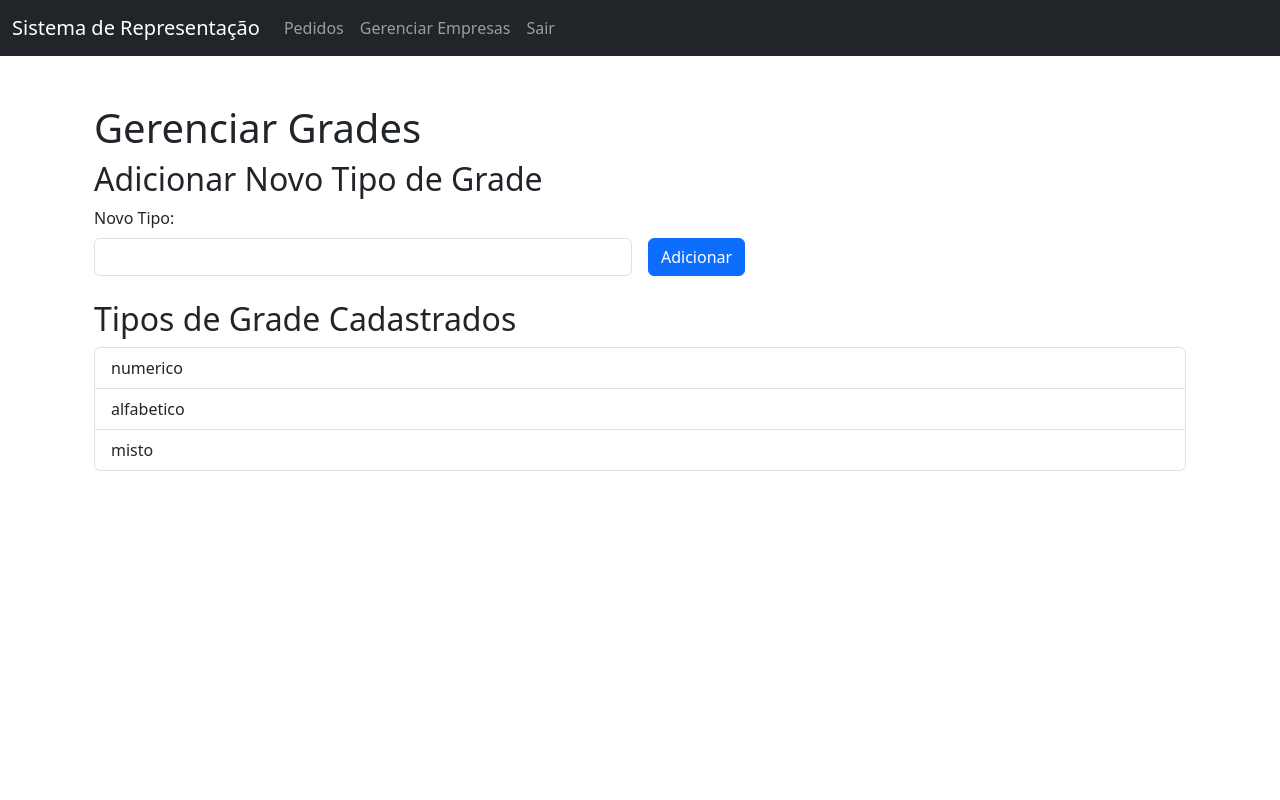
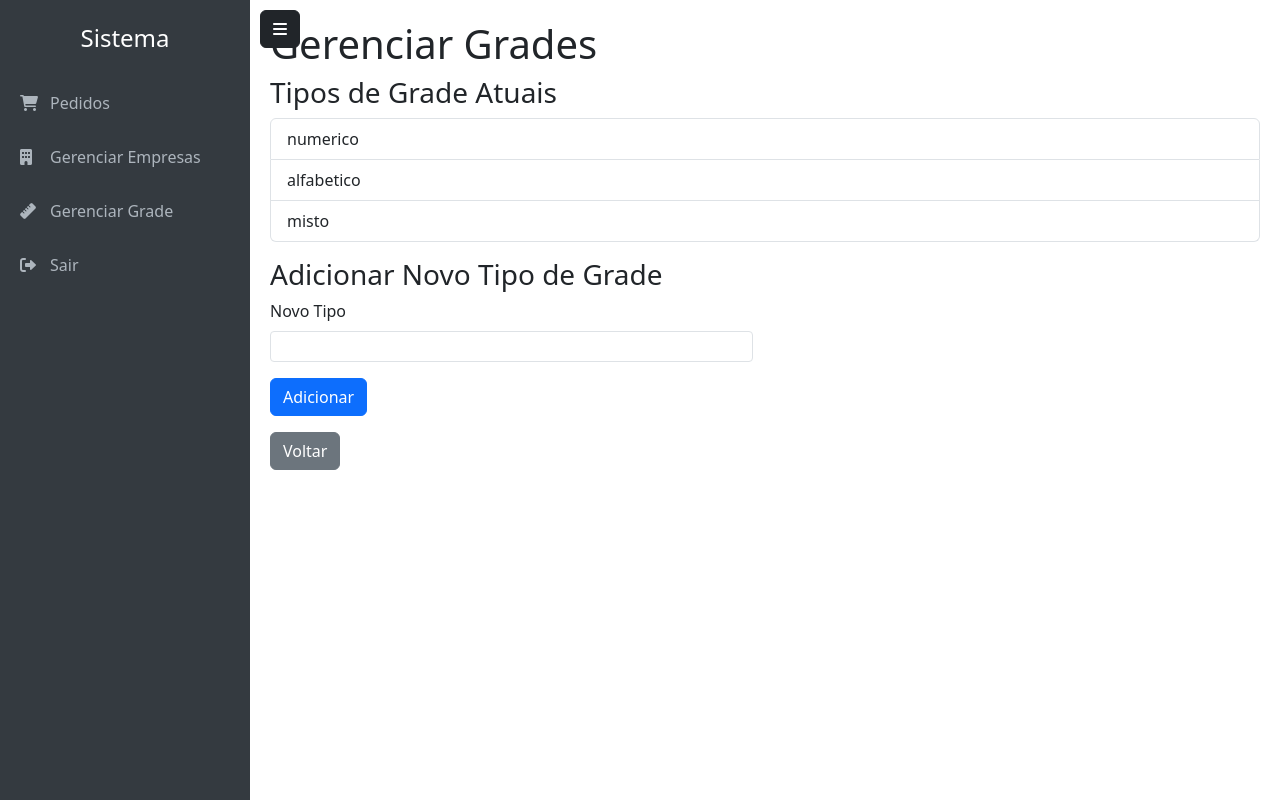
Before and after one commit to weslleycarlos/sistema-representacao, a Flask app: page /gerenciar_grades in a window 1280 px wide. Run offline with Flask 3, Linux system fonts and the light colour scheme; the visitor is signed in with stand-in values (Sample User, id 1); parts of the project's set-up code (start-up, migrations or seed data) failed here and were passed over; some libraries are stand-ins or nearby versions.

Commit message:
Restaurado menu lateral esquerdo colapsável com ícones e opção Gerenciar Grade

```diff
--- a/templates/base.html
+++ b/templates/base.html
@@ -5,30 +5,85 @@
     <meta name="viewport" content="width=device-width, initial-scale=1.0">
     <title>{% block title %}Sistema de Representação{% endblock %}</title>
     <link href="https://cdn.jsdelivr.net/npm/bootstrap@5.3.0/dist/css/bootstrap.min.css" rel="stylesheet">
+    <link rel="stylesheet" href="https://cdnjs.cloudflare.com/ajax/libs/font-awesome/6.0.0-beta3/css/all.min.css">
+    <style>
+        .sidebar {
+            height: 100vh;
+            width: 250px;
+            position: fixed;
+            top: 0;
+            left: 0;
+            background-color: #343a40;
+            padding-top: 20px;
+            transition: 0.3s;
+        }
+        .sidebar.collapsed {
+            width: 60px;
+        }
+        .sidebar.collapsed .sidebar-brand,
+        .sidebar.collapsed .nav-link span {
+            display: none;
+        }
+        .sidebar .sidebar-brand {
+            color: white;
+            font-size: 1.5rem;
+            text-align: center;
+            margin-bottom: 20px;
+        }
+        .sidebar .nav-link {
+            color: #adb5bd;
+            padding: 15px 20px;
+            display: flex;
+            align-items: center;
+        }
+        .sidebar .nav-link:hover {
+            color: white;
+            background-color: #495057;
+        }
+        .sidebar .nav-link i {
+            margin-right: 10px;
+            width: 20px;
+        }
+        .content {
+            margin-left: 250px;
+            padding: 20px;
+            transition: 0.3s;
+        }
+        .content.collapsed {
+            margin-left: 60px;
+        }
+        .toggle-btn {
+            position: fixed;
+            top: 10px;
+            left: 260px;
+            z-index: 1000;
+            transition: 0.3s;
+        }
+        .toggle-btn.collapsed {
+            left: 70px;
+        }
+    </style>
 </head>
 <body>
-    <nav class="navbar navbar-expand-lg navbar-dark bg-dark">
-        <div class="container-fluid">
-            <a class="navbar-brand" href="{{ url_for('index') }}">Sistema de Representação</a>
-            <button class="navbar-toggler" type="button" data-bs-toggle="collapse" data-bs-target="#navbarNav" aria-controls="navbarNav" aria-expanded="false" aria-label="Toggle navigation">
-                <span class="navbar-toggler-icon"></span>
-            </button>
-            <div class="collapse navbar-collapse" id="navbarNav">
-                <ul class="navbar-nav">
-                    <li class="nav-item">
-                        <a class="nav-link" href="{{ url_for('lista_pedidos') }}">Pedidos</a>
-                    </li>
-                    <li class="nav-item">
-                        <a class="nav-link" href="{{ url_for('gerenciar_empresas') }}">Gerenciar Empresas</a>
-                    </li>
-                    <li class="nav-item">
-                        <a class="nav-link" href="{{ url_for('logout') }}">Sair</a>
-                    </li>
-                </ul>
-            </div>
-        </div>
-    </nav>
-    <div class="container mt-5">
+    <div class="sidebar" id="sidebar">
+        <div class="sidebar-brand">Sistema</div>
+        <a href="{{ url_for('lista_pedidos') }}" class="nav-link">
+            <i class="fas fa-shopping-cart"></i><span>Pedidos</span>
+        </a>
+        <a href="{{ url_for('gerenciar_empresas') }}" class="nav-link">
+            <i class="fas fa-building"></i><span>Gerenciar Empresas</span>
+        </a>
+        <a href="{{ url_for('gerenciar_grades') }}" class="nav-link">
+            <i class="fas fa-ruler"></i><span>Gerenciar Grade</span>
+        </a>
+        <a href="{{ url_for('logout') }}" class="nav-link">
+            <i class="fas fa-sign-out-alt"></i><span>Sair</span>
+        </a>
+    </div>
+    <button class="btn btn-dark toggle-btn" id="toggleBtn" onclick="toggleSidebar()">
+        <i class="fas fa-bars"></i>
+    </button>
+    <div class="content" id="content">
         {% with messages = get_flashed_messages(with_categories=true) %}
             {% if messages %}
                 {% for category, message in messages %}
@@ -42,5 +97,15 @@
         {% block content %}{% endblock %}
     </div>
     <script src="https://cdn.jsdelivr.net/npm/bootstrap@5.3.0/dist/js/bootstrap.bundle.min.js"></script>
+    <script>
+        function toggleSidebar() {
+            const sidebar = document.getElementById('sidebar');
+            const content = document.getElementById('content');
+            const toggleBtn = document.getElementById('toggleBtn');
+            sidebar.classList.toggle('collapsed');
+            content.classList.toggle('collapsed');
+            toggleBtn.classList.toggle('collapsed');
+        }
+    </script>
 </body>
 </html>
--- a/templates/gerenciar_grades.html
+++ b/templates/gerenciar_grades.html
@@ -1,29 +1,22 @@
 {% extends "base.html" %}
 {% block title %}Gerenciar Grades - Sistema de Representação{% endblock %}
 {% block content %}
-    <div class="container mt-3">
-        <h1>Gerenciar Grades</h1>
-
-        <h2>Adicionar Novo Tipo de Grade</h2>
-        <form method="POST" action="{{ url_for('gerenciar_grades') }}" class="row g-3 mb-4">
-            <div class="col-md-6">
-                <label for="novo_tipo" class="form-label">Novo Tipo:</label>
-                <input type="text" class="form-control" id="novo_tipo" name="novo_tipo" required>
-            </div>
-            <div class="col-md-6 align-self-end">
-                <button type="submit" class="btn btn-primary">Adicionar</button>
-            </div>
-        </form>
-
-        <h2>Tipos de Grade Cadastrados</h2>
-        {% if tipos_grade %}
-            <ul class="list-group">
-                {% for tipo in tipos_grade %}
-                    <li class="list-group-item">{{ tipo }}</li>
-                {% endfor %}
-            </ul>
-        {% else %}
-            <p>Nenhum tipo de grade cadastrado.</p>
-        {% endif %}
+<h1>Gerenciar Grades</h1>
+<h3>Tipos de Grade Atuais</h3>
+<ul class="list-group mb-3">
+    {% for tipo in tipos_grade %}
+    <li class="list-group-item">{{ tipo }}</li>
+    {% endfor %}
+</ul>
+<h3>Adicionar Novo Tipo de Grade</h3>
+<form method="POST" action="{{ url_for('gerenciar_grades') }}">
+    <div class="row mb-3">
+        <div class="col-md-6">
+            <label for="novo_tipo" class="form-label">Novo Tipo</label>
+            <input type="text" class="form-control form-control-sm" id="novo_tipo" name="novo_tipo" required>
+        </div>
     </div>
+    <button type="submit" class="btn btn-primary">Adicionar</button>
+</form>
+<a href="{{ url_for('gerenciar_empresas') }}" class="btn btn-secondary mt-3">Voltar</a>
 {% endblock %}
```
